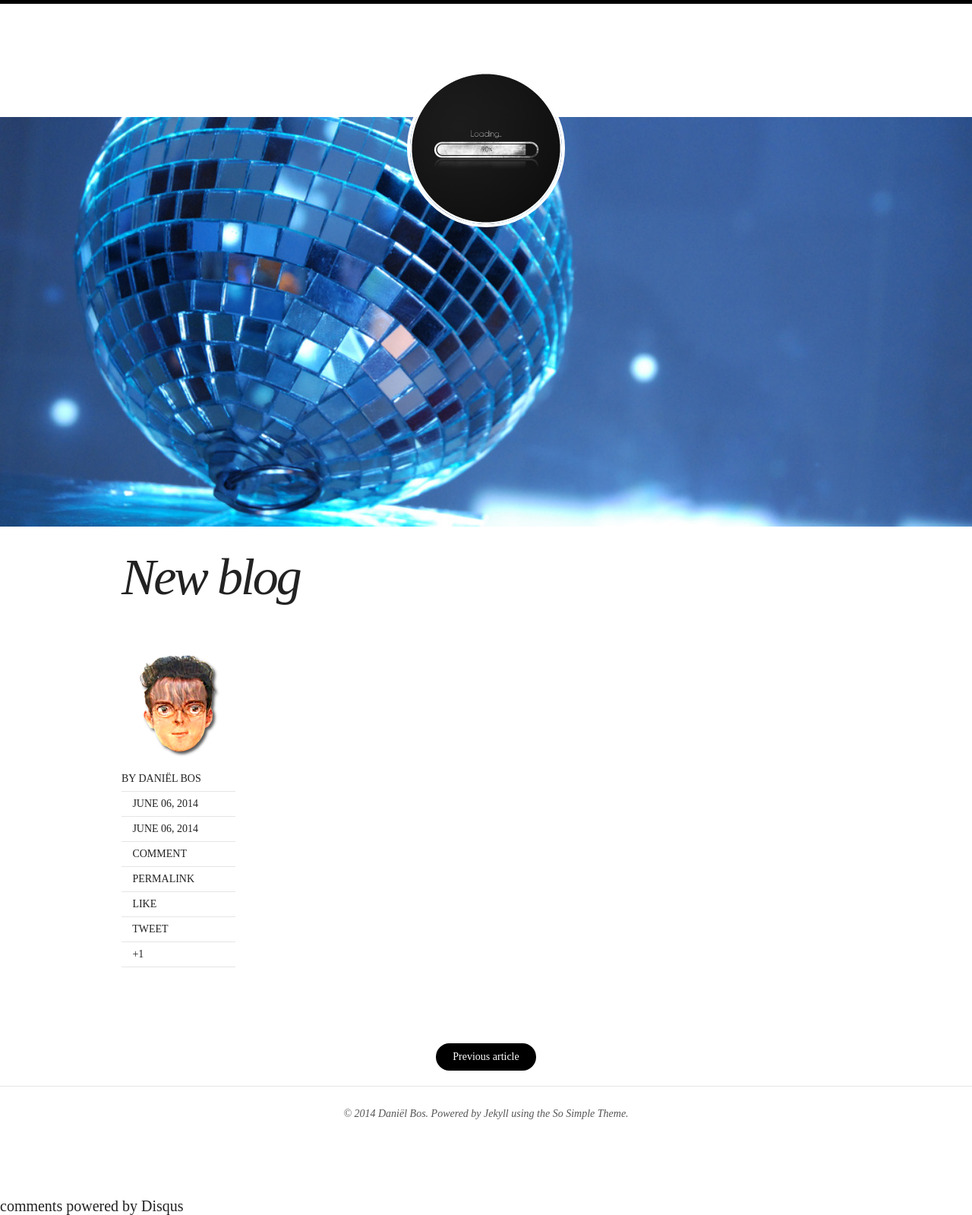
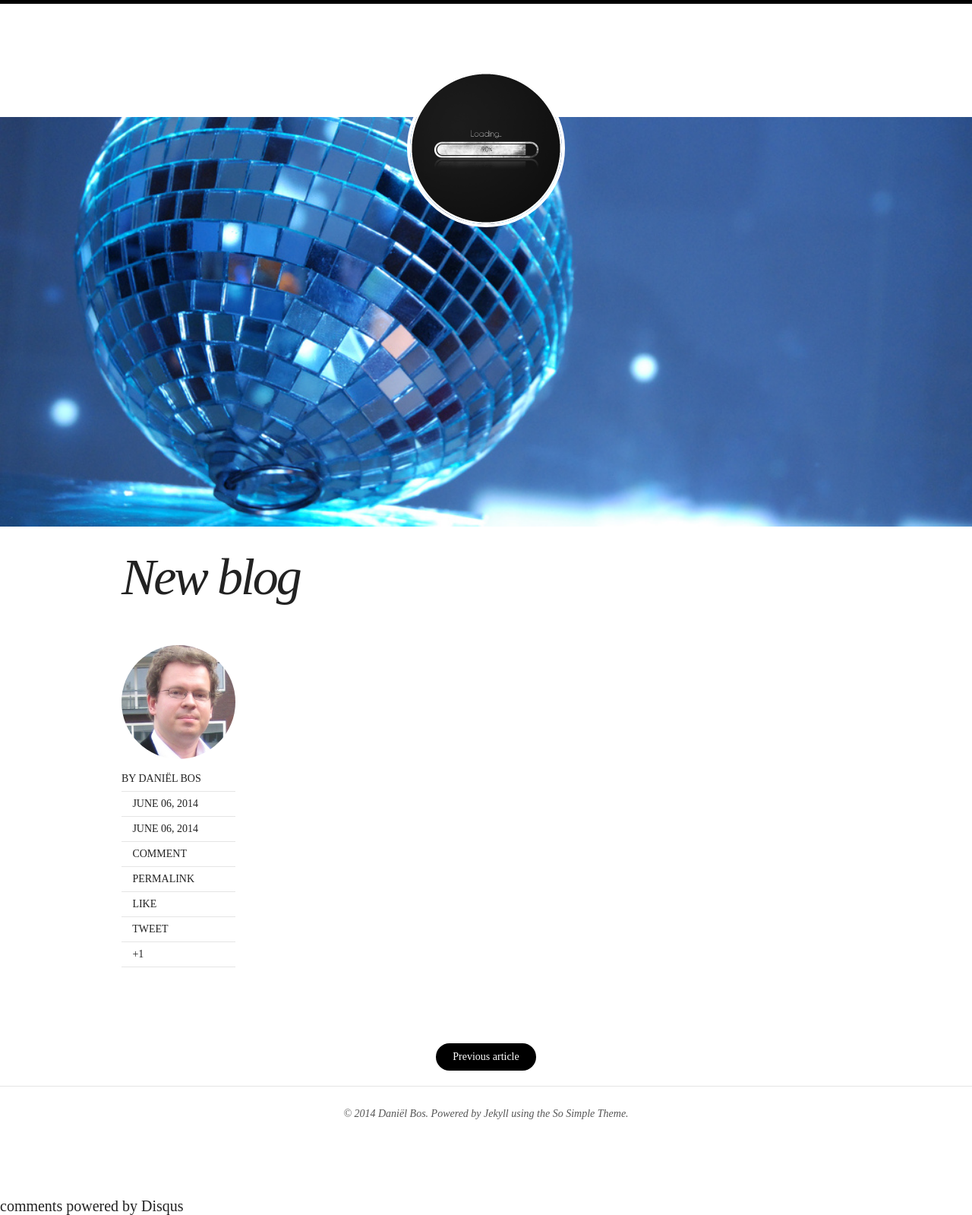
Before and after one commit to corani/corani.github.io, a Jekyll site: the page built from _posts/2014-06-06-new-blog.md, in a window 1280 px wide. Shown: the whole page at 76% size. Built offline with Jekyll 4.4.1, drawn with Linux system fonts in a browser that asks for light colours; nearby versions of some CDN libraries; comment, search, counter and statistics services are not loaded.

Commit message:
Change Avatar

```diff
--- a/_config.yml
+++ b/_config.yml
@@ -11,7 +11,7 @@
 # Owner/author information
 owner:
   name:           Dani&euml;l Bos
-  avatar:         daniel-bos-photo.png
+  avatar:         daniel-bos-photo.jpg
   email:          corani@gmail.com
   # Social networking links used in footer. Update and remove as you like.
   twitter:
```
Also changed, not shown: images/daniel-bos-cartoon.png (renamed from images/daniel-bos-photo.png), images/daniel-bos-photo.jpg (added).
